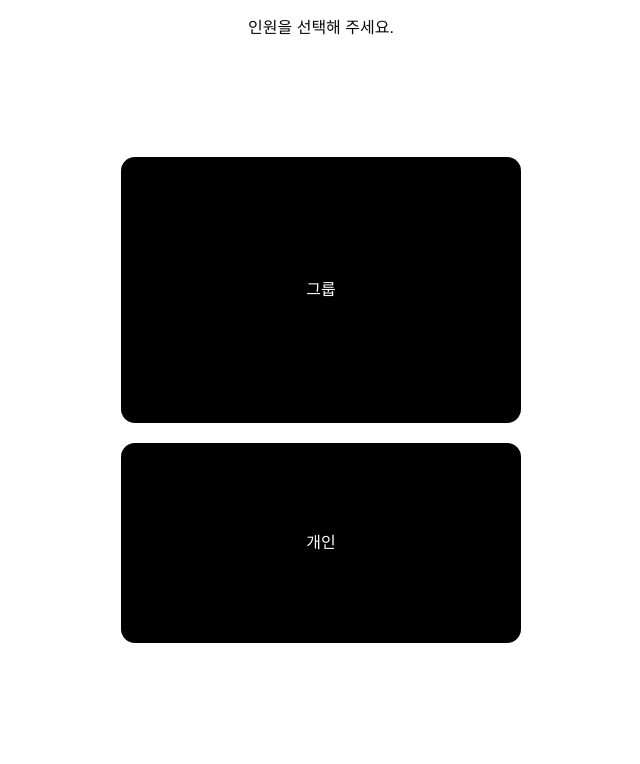
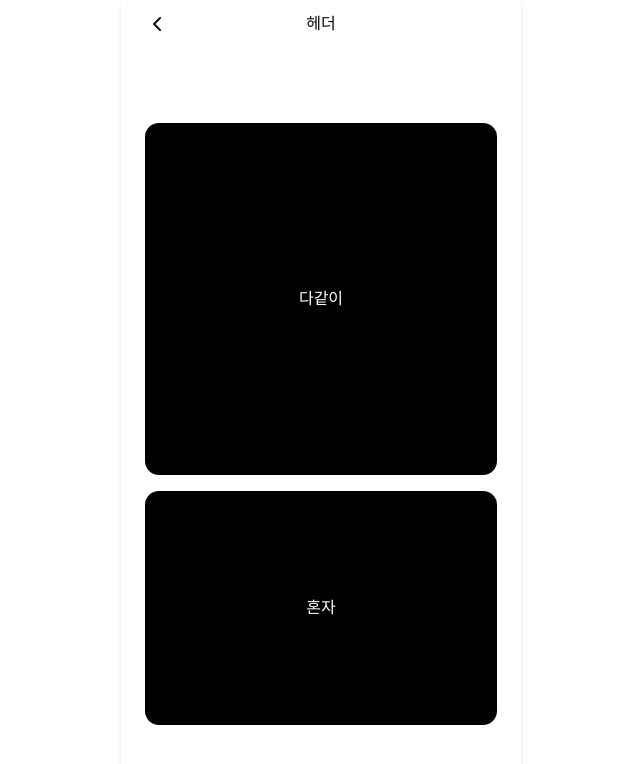
Before and after one commit to waguwagu-company/weat-frontend, a Next.js app: page /create in a window 1280 px wide. Shown: the top 764 px of the page, without its empty margins (319-959 px from the left). Built offline with nearby package versions, Linux system fonts and the light colour scheme.

Commit message:
feat: 레이아웃 추가 및 라우팅 구조 변경

```diff
--- a/src/app/[uuid]/location/page.tsx
+++ b/src/app/(with-header)/[uuid]/location/page.tsx
@@ -2,8 +2,8 @@ import Map from '@/components/Map';
 
 export default function LocationPage() {
   return (
-    <main className="w-full max-w-mobile min-h-full">
+    <section className="w-full max-w-mobile min-h-full">
       <Map />
-    </main>
+    </section>
   );
 }
--- a/src/app/[uuid]/page.tsx
+++ b/src/app/(with-header)/[uuid]/page.tsx
@@ -2,8 +2,8 @@
 
 import { useParams } from 'next/navigation';
 
-export default function Meeting() {
+export default function MeetingPage() {
   const params = useParams<{ uuid: string }>();
 
-  return <main>{params.uuid}</main>;
+  return <section>{params.uuid}</section>;
 }
--- /dev/null
+++ b/src/app/(with-header)/create/page.tsx
@@ -0,0 +1,36 @@
+'use client';
+
+import { useRouter } from 'next/navigation';
+
+export default function CreatePage() {
+  const router = useRouter();
+
+  const startGroup = () => {
+    const uuid = crypto.randomUUID();
+    router.push(`/${uuid}`);
+  };
+
+  const startSolo = () => {
+    const uuid = crypto.randomUUID();
+    router.push(`/${uuid}/location`);
+  };
+
+  return (
+    <section className="w-full h-full flex flex-col justify-center gap-4 p-6">
+      <button
+        type="button"
+        onClick={startGroup}
+        className="w-full h-1/2 bg-black text-white rounded-xl cursor-pointer"
+      >
+        다같이
+      </button>
+      <button
+        type="button"
+        onClick={startSolo}
+        className="w-full h-1/3 bg-black text-white rounded-xl cursor-pointer"
+      >
+        혼자
+      </button>
+    </section>
+  );
+}
--- /dev/null
+++ b/src/app/(with-header)/layout.tsx
@@ -0,0 +1,26 @@
+'use client';
+
+import { ReactNode } from 'react';
+import { useRouter } from 'next/navigation';
+import { ChevronLeft } from 'lucide-react';
+
+export default function WithHeaderLayout({ children }: { children: ReactNode }) {
+  const router = useRouter();
+
+  return (
+    <>
+      <header className="sticky top-0 left-0 w-full h-12 bg-white z-1 flex items-center justify-center">
+        <button
+          type="button"
+          onClick={() => router.back()}
+          aria-label="뒤로 가기"
+          className="absolute left-4 p-2 cursor-pointer"
+        >
+          <ChevronLeft className="w-6 h-6" />
+        </button>
+        <h1 className="w-2/3 text-center">헤더</h1>
+      </header>
+      <main className="w-full h-[calc(100vh-48px)]">{children}</main>
+    </>
+  );
+}
--- a/src/app/create/page.tsx
+++ /dev/null
@@ -1,37 +0,0 @@
-'use client';
-
-import { useRouter } from 'next/navigation';
-
-export default function CreateMeeting() {
-  const router = useRouter();
-
-  const createGroup = () => {
-    const uuid = crypto.randomUUID();
-    router.push(`/${uuid}`);
-  };
-
-  return (
-    <>
-      <header className="fixed top-0 w-full max-w-mobile p-4 text-center z-10">
-        인원을 선택해 주세요.
-      </header>
-      <main className="w-full max-w-mobile min-h-full">
-        <section className="w-full h-full flex flex-col justify-center gap-5">
-          <button
-            type="button"
-            className="w-full h-1/3 bg-black text-white rounded-xl cursor-pointer"
-            onClick={createGroup}
-          >
-            그룹
-          </button>
-          <button
-            type="button"
-            className="w-full h-1/4 bg-black text-white rounded-xl cursor-pointer"
-          >
-            개인
-          </button>
-        </section>
-      </main>
-    </>
-  );
-}
--- a/src/app/layout.tsx
+++ b/src/app/layout.tsx
@@ -30,7 +30,11 @@ export const viewport: Viewport = {
 export default function RootLayout({ children }: Readonly<{ children: ReactNode }>) {
   return (
     <html lang="ko">
-      <body className={`${geistSans.variable} ${geistMono.variable} antialiased`}>{children}</body>
+      <body className={`${geistSans.variable} ${geistMono.variable} antialiased`}>
+        <div className="w-full max-w-[400px] min-h-screen mx-auto bg-white shadow-md">
+          {children}
+        </div>
+      </body>
     </html>
   );
 }
--- a/src/app/page.tsx
+++ b/src/app/page.tsx
@@ -1,5 +1,5 @@
-import { redirect } from 'next/navigation';
+import Link from 'next/link';
 
 export default function Home() {
-  redirect('/create');
+  return <Link href="/create">시작하기</Link>;
 }
```
